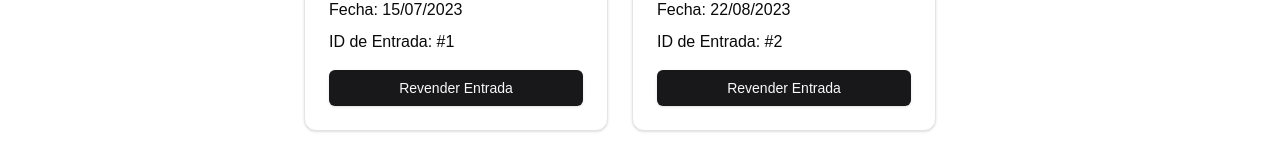
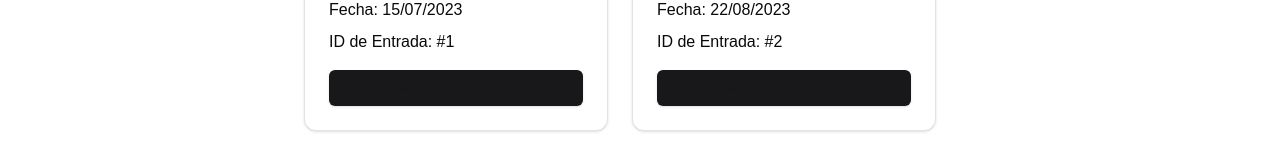
Before and after one commit to EperezOk/nftickets, a Next.js app: page /dashboard/mis-entradas in a window 1280 px wide. Shown: the part 430-590 px from the top of the page. Built offline with nearby package versions, Linux system fonts and the light colour scheme.

Commit message:
fix: text color on modals

```diff
--- a/app/dashboard/mis-entradas/page.tsx
+++ b/app/dashboard/mis-entradas/page.tsx
@@ -46,7 +46,7 @@ export default function MisEntradas() {
               <p className="mt-2">ID de Entrada: #{ticket.id}</p>
               <Dialog>
                 <DialogTrigger asChild>
-                  <Button className="mt-4 w-full">Revender Entrada</Button>
+                  <Button className="mt-4 w-full text-accent-foreground">Revender Entrada</Button>
                 </DialogTrigger>
                 <DialogContent className="sm:max-w-[425px] bg-accent">
                   <DialogHeader>
--- a/components/Header.tsx
+++ b/components/Header.tsx
@@ -23,7 +23,7 @@ const Header = () => {
             href={item.href}
             className={`block py-2 ${
               mobile
-                ? 'text-foreground hover:bg-background hover:text-accent-foreground rounded-md px-2 transition-colors'
+                ? 'text-accent-foreground hover:bg-background hover:text-foreground rounded-md px-2 transition-colors'
                 : 'hover:underline'
             }`}
             onClick={() => setIsOpen(false)}
@@ -40,7 +40,7 @@ const Header = () => {
       <Button
         variant={mobile ? "outline" : "secondary"}
         onClick={() => setIsOpen(false)}
-        className={mobile ? "w-full justify-start" : ""}
+        className={mobile ? "w-full justify-start text-accent-foreground" : ""}
       >
         Registrarse
       </Button>
```
